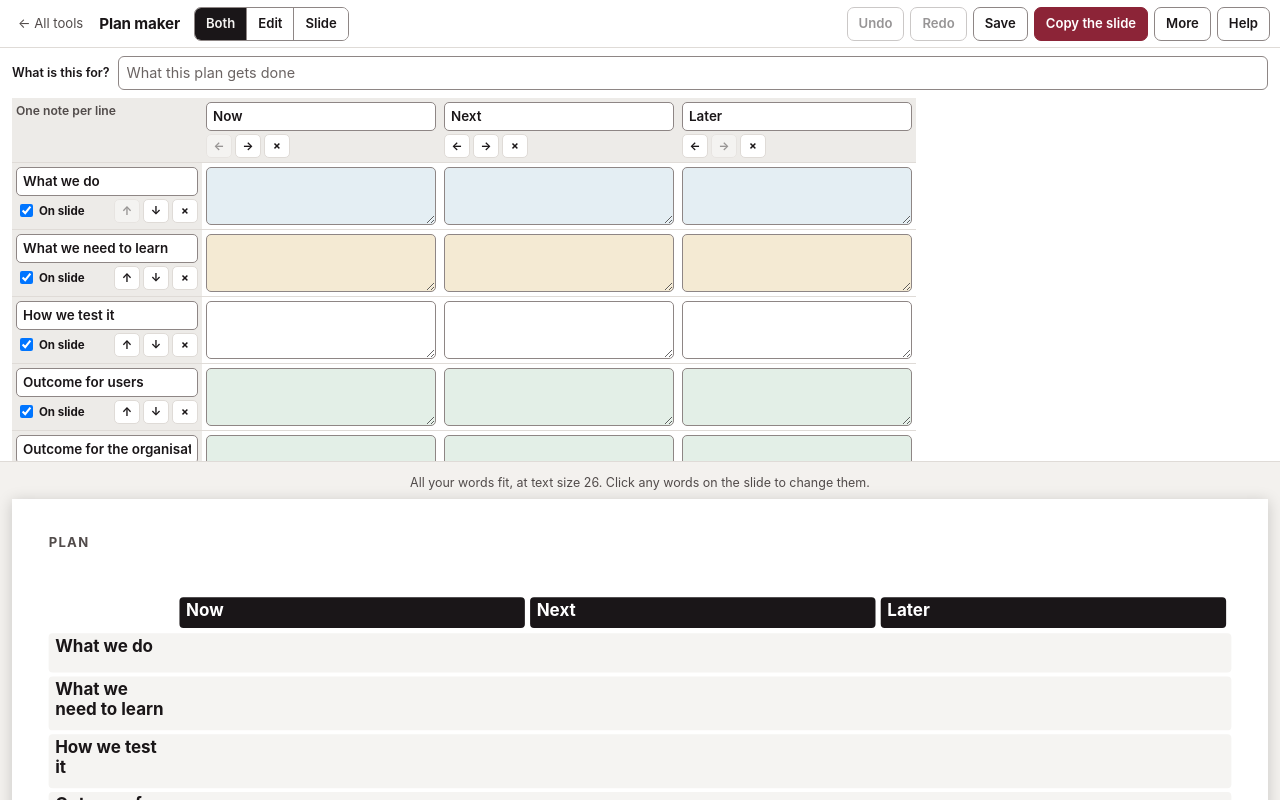
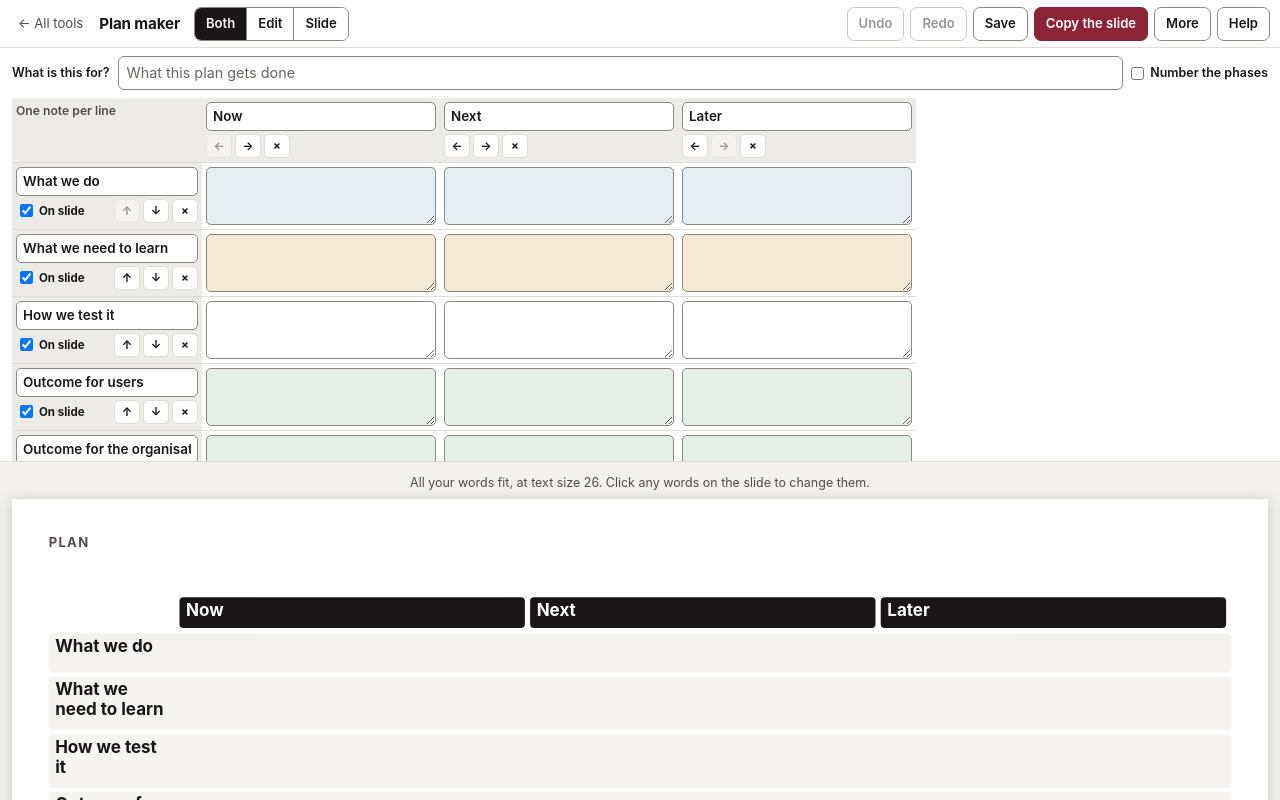
Before and after one commit to oustaman/design-tools, a plain HTML site: page plan.html in a window 1280 px wide. Drawn offline with Linux system fonts and the light colour scheme.

Commit message:
Grid tools: a toggle to number the stages, phases or decisions
A checkbox next to the title puts a numbered badge on each column heading of the
slide, and numbers the headings in Copy as a table. Off by default; kept in the
saved state and in undo.

Co-Authored-By: Claude Opus 5.5 <noreply@anthropic.com>

```diff
--- a/tool-grid.css
+++ b/tool-grid.css
@@ -22,6 +22,8 @@
 
 .gt-top{display:flex;gap:8px;align-items:center;padding:8px 12px;position:sticky;left:0;flex-wrap:wrap}
 .gt-top label{font-size:0.78rem;font-weight:640;white-space:nowrap}
+.gt-top .gt-num{display:inline-flex;gap:6px;align-items:center;font-weight:600;cursor:pointer}
+.gt-top .gt-num input{flex:none;min-width:0;width:auto;margin:0}
 .gt-top input{font:inherit;font-size:0.9rem;flex:1;min-width:220px;padding:6px 8px;border:1px solid var(--line-2);border-radius:6px;background:var(--surface);color:var(--ink)}
 
 .gt-grid{border-collapse:separate;border-spacing:0;margin:0 12px 12px}
--- a/tool-grid.js
+++ b/tool-grid.js
@@ -11,7 +11,7 @@ window.GridTool = function (cfg) {
 
   function tidy(s) {
     if (!s || !Array.isArray(s.cols) || !Array.isArray(s.rows)) return null;
-    s.title = s.title || ''; s.cells = s.cells || {}; s.view = s.view || 'both';
+    s.title = s.title || ''; s.cells = s.cells || {}; s.view = s.view || 'both'; s.numbers = !!s.numbers;
     /* an id goes into markup unescaped, so one that is not plain letters, digits and dashes is replaced */
     [['rows', 'r'], ['cols', 'c']].forEach(([k, p]) => s[k].forEach(x => { if (typeof x.id === 'string' && /^[\w-]+$/.test(x.id)) return;
       const old = x.id; x.id = nid(p);
@@ -48,7 +48,7 @@ window.GridTool = function (cfg) {
   </header>
   <div class="gt-main" id="main">
     <section class="gt-edit" aria-label="Edit">
-      <div class="gt-top"><label for="title">What is this for?</label><input id="title" type="text" placeholder="${esc(cfg.titleHint)}"></div>
+      <div class="gt-top"><label for="title">What is this for?</label><input id="title" type="text" placeholder="${esc(cfg.titleHint)}"><label class="gt-num"><input type="checkbox" id="numbers"> Number the ${esc(cfg.colWord)}s</label></div>
       <div id="grid"></div>
       <div class="gt-add"><button type="button" class="tbtn xs" data-act="addcol">+ Add a ${esc(cfg.colWord)}</button><button type="button" class="tbtn xs" data-act="addrow">+ Add a ${esc(cfg.laneWord)}</button></div>
     </section>
@@ -67,7 +67,7 @@ window.GridTool = function (cfg) {
     const room = W - 2 * M - LAB - 8 * n, shares = S.cols.reduce((a, c) => a + (c.w || 1), 0) || 1, widths = S.cols.map(c => room * (c.w || 1) / shares), xs = widths.map((_, i) => M + LAB + widths.slice(0, i).reduce((a, b) => a + b + 8, 0));
     const titleLines = wrap(S.title, W - 2 * M, 42, 700);
     let y = M + 30 + Math.max(1, titleLines.length) * 50 + 14;
-    const headFs = Math.max(fs, 18), heads = S.cols.map((c, i) => wrap(c.name, widths[i] - 16, headFs, 700)), headH = Math.max(1, ...heads.map(h => h.length)) * headFs * 1.2 + 16;
+    const headFs = Math.max(fs, 18), badge = S.numbers ? Math.round(headFs * 1.35) : 0, heads = S.cols.map((c, i) => wrap(c.name, widths[i] - 16 - (badge ? badge + 8 : 0), headFs, 700)), headH = Math.max(1, ...heads.map(h => h.length)) * headFs * 1.2 + 16;
     const top = y; y += headH + 8;
     const laid = rows.map(r => {
       const label = wrap(r.name, LAB - 24, Math.max(fs, 18), 700), labH = label.length * Math.max(fs, 18) * 1.2 + 12;
@@ -77,7 +77,7 @@ window.GridTool = function (cfg) {
       y += out.h + 6 + (r.line ? 30 : 0);
       return out;
     });
-    return { fs, lh, padX, padY, gap, widths, xs, titleLines, top, headFs, heads, headH, laid, bottom: y + 10 };
+    return { fs, lh, padX, padY, gap, widths, xs, titleLines, top, headFs, badge, heads, headH, laid, bottom: y + 10 };
   }
   function pick() {
     for (let fs = BIG; fs >= SMALL; fs--) { const l = layout(fs); if (l.bottom <= H - M + 20) return { l, h: H }; }
@@ -90,7 +90,10 @@ window.GridTool = function (cfg) {
     S.cols.forEach((c, i) => {
       const x = l.xs[i];
       g += `<rect x="${x}" y="${l.top}" width="${l.widths[i]}" height="${l.headH}" rx="6" fill="#1A1618"/>`;
-      g += `<text font-size="${l.headFs}" font-weight="700" fill="#fff">${tspans(l.heads[i], x + 10, l.top + l.headFs + 3, l.headFs * 1.2)}</text>`;
+      const tx = l.badge ? x + 10 + l.badge + 8 : x + 10;
+      if (l.badge) { const r = l.badge / 2, cy = l.top + 8 + r;
+        g += `<circle cx="${x + 10 + r}" cy="${cy}" r="${r}" fill="#fff"/><text x="${x + 10 + r}" y="${(cy + l.headFs * 0.36).toFixed(1)}" font-size="${l.headFs}" font-weight="800" fill="#1A1618" text-anchor="middle">${i + 1}</text>`; }
+      g += `<text font-size="${l.headFs}" font-weight="700" fill="#fff">${tspans(l.heads[i], tx, l.top + l.headFs + 3, l.headFs * 1.2)}</text>`;
     });
     l.laid.forEach(row => {
       const lfs = Math.max(l.fs, 18);
@@ -149,7 +152,7 @@ window.GridTool = function (cfg) {
     $('grid').innerHTML = `<table class="gt-grid"><thead><tr><th>One note per line</th>${head}</tr></thead><tbody>${body}</tbody></table>`;
   }
   function renderAll() {
-    armed = true; $('title').value = S.title; renderGrid(); chrome(); draw(); save();
+    armed = true; $('title').value = S.title; $('numbers').checked = S.numbers; renderGrid(); chrome(); draw(); save();
   }
   function chrome() {
     $('main').className = 'gt-main ' + S.view;
@@ -173,6 +176,7 @@ window.GridTool = function (cfg) {
   });
   document.addEventListener('change', e => { const t = e.target;
     if (t.dataset.f === 'cell' && t.tagName === 'SELECT') { const at = cellKey(t.dataset.r, t.dataset.c); if (S.cells[at] === t.value) return; hist.snap(); S.cells[at] = t.value; chrome(); draw(); save(); return; }
+    if (t.id === 'numbers') { hist.snap(); S.numbers = t.checked; renderAll(); return; }
     if (t.dataset.f !== 'show') return; hist.snap(); S.rows.find(r => r.id === t.dataset.id).hidden = !t.checked; renderAll(); });
 
   document.addEventListener('click', async e => {
@@ -196,7 +200,7 @@ window.GridTool = function (cfg) {
     }
     if (act === 'png') return window.Slide.copyPicture(window.Slide.pngOf(current.svg, W, current.h), cfg.tag.toLowerCase() + '.png', say);
     if (act === 'dl') { b.closest('details').open = false; try { window.Slide.download(await window.Slide.pngOf(current.svg, W, current.h), cfg.tag.toLowerCase() + '.png'); } catch (x) { say('That did not work in this browser.'); } return; }
-    if (act === 'table') { b.closest('details').open = false; const rows = laneRows(), hd = ['', ...S.cols.map(c => c.name)];
+    if (act === 'table') { b.closest('details').open = false; const rows = laneRows(), hd = ['', ...S.cols.map((c, i) => (S.numbers ? (i + 1) + '. ' : '') + c.name)];
       const body = rows.map(r => [r.name, ...S.cols.map(c => r.scale ? (S.cells[cellKey(r.id, c.id)] || '') : notesOf(r, c).join('; '))]);
       const html = `<table border="1"><tr>${hd.map(x => `<th>${esc(x)}</th>`).join('')}</tr>${body.map(r => `<tr>${r.map(x => `<td>${esc(x)}</td>`).join('')}</tr>`).join('')}</table>`;
       return window.Slide.copyTable(html, [hd, ...body].map(r => r.join('\t')).join('\n'), say); }
```
